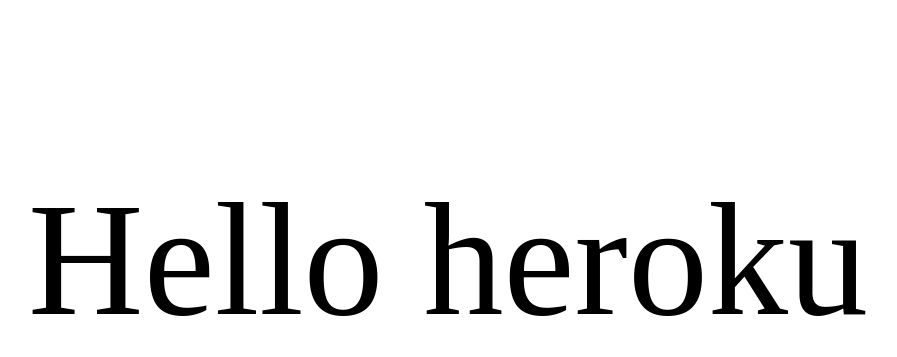
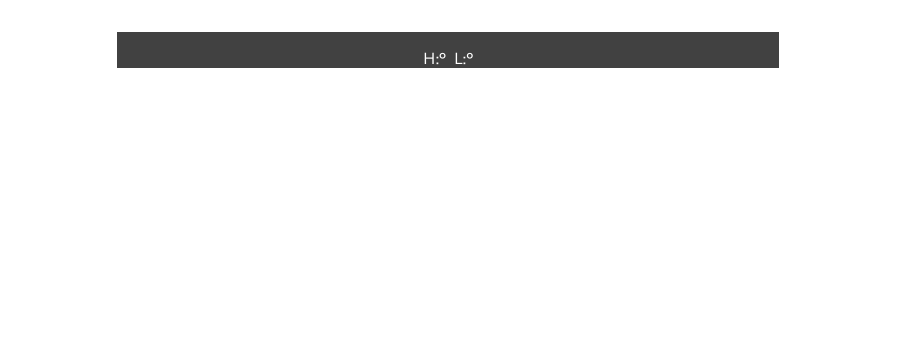
Before and after one commit to Makinloot/_Weather, a website: page public/index.html in a window 1280 px wide. Shown: the whole page, without its empty margins (192-1089 px from the left). Drawn offline with Linux system fonts and the light colour scheme.

Commit message:
added header and styles

```diff
--- a/index.js
+++ b/index.js
@@ -19,5 +19,5 @@
     const weather_res = await fetch(weather_url);
     const weather_data = await weather_res.json();
 
-    response.json(weather_data.location.name);
+    response.json(weather_data);
 })
--- a/public/css/font.css
+++ b/public/css/font.css
@@ -0,0 +1,19 @@
+@font-face {
+    font-family: 'montserrat';
+    src: url('../fonts/Montserrat-Medium.woff2') format('woff2'),
+        url('../fonts/Montserrat-Medium.woff') format('woff'),
+        url('../fonts/Montserrat-Medium.ttf') format('truetype');
+    font-weight: 500;
+    font-style: normal;
+    font-display: swap;
+}
+
+@font-face {
+    font-family: 'metrophobic';
+    src:url('../fonts/Metrophobic-Regular.woff2') format('woff2'),
+        url('../fonts/Metrophobic-Regular.woff') format('woff'),
+       url('../fonts/Metrophobic-Regular.ttf') format('truetype');
+    font-weight: normal;
+    font-style: normal;
+    font-display: swap;
+}
--- a/public/css/main.css
+++ b/public/css/main.css
@@ -1,8 +1,51 @@
+:root {
+    --ff-primary: 'Metrophobic', sans-serif;
+
+    --clr-text: #fff;
+
+    --margin-medium: 2rem 0;
+    --margin-regular: .5rem 0;
+}
+
 body {
     min-height: 100vh;
+}
+
+* {
+    margin: 0;
+    padding: 0;
+    box-sizing: border-box;
+    font-family: var(--ff-primary);
+    color: var(--clr-text);
+}
+
+.flex {
     display: flex;
+    flex-direction: column;
     justify-content: center;
     align-items: center;
-    flex-direction: column;
-    font-size: 10rem;
 }
+
+.container {
+    width: min(100%, 662px);
+    margin: 0 auto;
+}
+
+.header {
+    background-color: rgb(65, 65, 65);
+    margin: var(--margin-medium);
+}
+
+.header__location {
+    font-size: 1.5rem;
+}
+
+.header__temp {
+    margin: var(--margin-regular);
+    font-size: 2.5rem;
+}
+
+.min-max__wrapper {
+    flex-direction: row;
+    gap: .5rem;
+}
--- a/public/index.html
+++ b/public/index.html
@@ -10,8 +10,21 @@
     <title>Weather</title>
 </head>
 <body>
-    <p>Hello heroku</p>
-    <p id="location"></p>
+
+    <div class="container">
+
+        <div class="header flex">
+            <strong class="header__location" id="header-location"></strong>
+            <p class="header__temp" id="header-temp"></p>
+            <p class="header__condition" id="header-condition"></p>
+            <div class="min-max__wrapper flex">
+                <p>H:<span id="header-highest"></span>&deg;</p>
+                <p>L:<span id="header-lowest"></span>&deg;</p>
+            </div>
+        </div>
+
+    </div>
+
     <script src="main.js"></script>
 </body>
 </html>
--- a/public/main.js
+++ b/public/main.js
@@ -17,8 +17,20 @@
     const res = await fetch('/api', options);
     const data = await res.json();
     console.log(data);
-    const body = document.body;
-    const loc = document.getElementById('location');
-    loc.textContent = data;
-    body.append(loc);
-})
+    headerData(data);
+});
+
+// pulls data from api for header
+function headerData(data) {
+    const location = data.location.name;
+    const temperature = data.current.temp_c;
+    const condition = data.current.condition.text;
+    const maxTemp = data.forecast.forecastday[0].day.maxtemp_c;
+    const minTemp = data.forecast.forecastday[0].day.mintemp_c;
+
+    document.getElementById('header-location').textContent = location;
+    document.getElementById('header-temp').textContent = `${temperature}°`;
+    document.getElementById('header-condition').textContent = condition;
+    document.getElementById('header-highest').textContent = maxTemp;
+    document.getElementById('header-lowest').textContent = minTemp;
+}
```
Also changed, not shown: public/fonts/Metrophobic-Regular.ttf (added), public/fonts/Metrophobic-Regular.woff (added), public/fonts/Metrophobic-Regular.woff2 (added), public/fonts/Montserrat-Medium.ttf (added), public/fonts/Montserrat-Medium.woff (added), public/fonts/Montserrat-Medium.woff2 (added).
